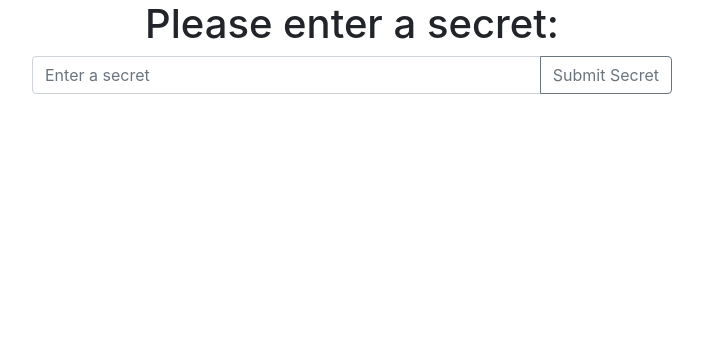
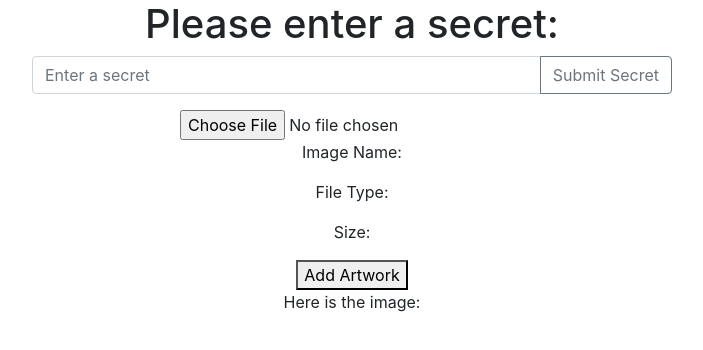
Before and after one commit to liamproche/post-secret-front-end, a React (Create React App) app: page / in a window 1280 px wide. Shown: the top 350 px of the page, without its empty margins (288-991 px from the left). Built offline with nearby package versions, Linux system fonts and the light colour scheme; no server answers.

Commit message:
added image upload capability

```diff
--- a/package.json
+++ b/package.json
@@ -6,6 +6,7 @@
     "@testing-library/jest-dom": "^5.16.3",
     "@testing-library/react": "^12.1.4",
     "@testing-library/user-event": "^13.5.0",
+    "dotenv": "^16.0.0",
     "react": "^17.0.2",
     "react-bootstrap": "^2.2.2",
     "react-dom": "^17.0.2",
--- a/src/MainComponent/SecretFormComponent/SecretFormComponent.jsx
+++ b/src/MainComponent/SecretFormComponent/SecretFormComponent.jsx
@@ -1,26 +1,38 @@
 import { useState } from 'react'
 import './SecretFormComponent.css'
 
-
 function SecretFormComponent(props){;
     const [newSecret, setNewSecret] = useState({})
-
     //function to handle change of text in input fields uses e-target so can be assigned to any input field
     const handleInputChange=(e)=>{
         console.log(newSecret)
         //sets new secret variable
         setNewSecret({
-           secret: e.target.value
+           secret: e.target.value,
+           url: url
         })
+        console.log(newSecret.url)
     }
-
     const submitNewSecret = (e)=>{
             e.preventDefault();
             props.createNewSecret(newSecret)
             props.revealSecrets()
         }
             //ENDLESS VALIDATION IF CHAINS GO HERE
-
+    const [image, setImage] = useState("");
+    const [url, setUrl] = useState("")
+    const uploadImage = async ()=>{
+        const data = new FormData();
+        data.append('file', image);
+        data.append('upload_preset', 'ym3qlxdj')
+        // data.append('cloud_name', process.env.IMG_CLOUD_NAME)
+        const imgUplaodResponse = await fetch(`https://api.cloudinary.com/v1_1/${process.env.REACT_APP_IMG_CLOUD}/image/upload`, {
+            method: 'POST',
+            body: data
+        })
+        const parsedResponse = await imgUplaodResponse.json()
+        setUrl(parsedResponse.url)
+    }
     return(
         <div className="SecretFormComponent" id="secret-form">
             <h1>Please enter a secret:</h1>
@@ -30,6 +42,17 @@ function SecretFormComponent(props){;
                     <button className="btn btn-outline-secondary" type="submit">Submit Secret</button>
                 </div>
             </form>
+            <input type="file" name="file" onChange={(e)=>{setImage(e.target.files[0])}}></input>
+            <div>
+                <p>Image Name: {image.name}</p>
+                <p>File Type: {image.type}</p>
+                <p>Size: {image.size}</p>
+                <button onClick={uploadImage}>Add Artwork</button>
+                </div>
+                <div>
+                    <p>Here is the image:</p>
+                    <img src={url}/>
+                </div>
         </div>
     )
 }
```
Also changed, not shown: 1 other file (tests, documents, lock files or other folders).
